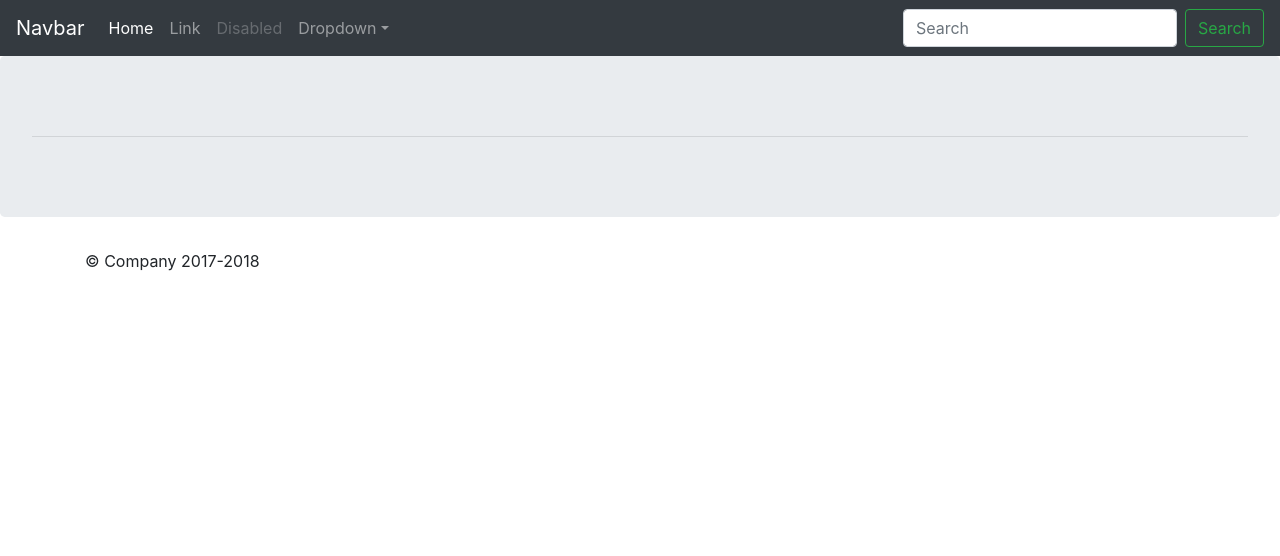
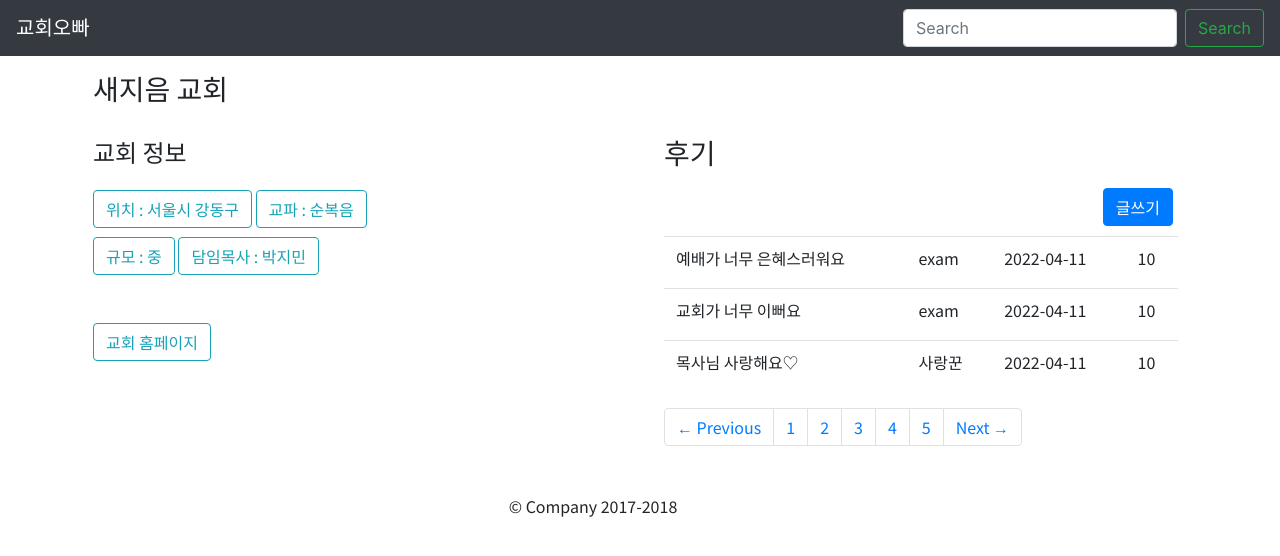
Before and after one commit to ckdqja135/ChurchOppa, a web app: file churchpage.html in a window 1280 px wide. Shown: the top 556 px of the page. Run offline with its HTML, style and script files only (its server is not run), Linux system fonts and the light colour scheme; some libraries are stand-ins or nearby versions.

Commit message:
디자인 1차 작업.
- Header 수정.
- 좌측, 우측 컨텐츠 추가.
- 글쓰기 버튼 추가.
- Input Modal창 추가.
- 홈 버튼 추가.

```diff
--- a/assets/css/jumbotron.css
+++ b/assets/css/jumbotron.css
@@ -2,3 +2,7 @@
 body {
   padding-top: 3.5rem;
 }
+
+.container {
+  font-family: 'Noto Sans KR', sans-serif;
+}
--- a/churchpage.html
+++ b/churchpage.html
@@ -5,28 +5,36 @@
     <meta name="viewport" content="width=device-width, initial-scale=1, shrink-to-fit=no">
     <meta name="description" content="">
     <meta name="author" content="">
-    <link rel="icon" href="../../../../favicon.ico">
+    <!-- <link rel="icon" href="../../../../favicon.ico"> -->
 
     <title>교회 오빠</title>
+    <!-- Bootstrap js -->
+    <script src="https://cdnjs.cloudflare.com/ajax/libs/jquery/3.2.1/jquery.min.js"></script>
+    <script src="https://maxcdn.bootstrapcdn.com/bootstrap/4.1.1/js/bootstrap.min.js"></script>
 
     <!-- Bootstrap core CSS -->
     <link href="./assets/css/bootstrap.min.css" rel="stylesheet">
 
     <!-- Custom styles for this template -->
     <link href="./assets/css/jumbotron.css" rel="stylesheet">
+    <link href="https://maxcdn.bootstrapcdn.com/bootstrap/4.1.1/css/bootstrap.min.css" rel="stylesheet" id="bootstrap-css">
+    <!-- Font -->
+    <link rel="preconnect" href="https://fonts.googleapis.com">
+    <link rel="preconnect" href="https://fonts.gstatic.com" crossorigin>
+    <link href="https://fonts.googleapis.com/css2?family=Noto+Sans+KR&display=swap" rel="stylesheet">
 </head>
 
 <body>
 
     <nav class="navbar navbar-expand-md navbar-dark fixed-top bg-dark">
-    <a class="navbar-brand" href="#">Navbar</a>
+    <a class="navbar-brand" href="index.html">교회오빠</a>
     <button class="navbar-toggler" type="button" data-toggle="collapse" data-target="#navbarsExampleDefault" aria-controls="navbarsExampleDefault" aria-expanded="false" aria-label="Toggle navigation">
         <span class="navbar-toggler-icon"></span>
     </button>
 
     <div class="collapse navbar-collapse" id="navbarsExampleDefault">
         <ul class="navbar-nav mr-auto">
-        <li class="nav-item active">
+        <!-- <li class="nav-item active">
             <a class="nav-link" href="#">Home <span class="sr-only">(current)</span></a>
         </li>
         <li class="nav-item">
@@ -42,7 +50,7 @@
             <a class="dropdown-item" href="#">Another action</a>
             <a class="dropdown-item" href="#">Something else here</a>
             </div>
-        </li>
+        </li> -->
         </ul>
         <form class="form-inline my-2 my-lg-0">
         <input class="form-control mr-sm-2" type="text" placeholder="Search" aria-label="Search">
@@ -51,28 +59,119 @@
     </div>
     </nav>
 
-    <main role="main">
+    <!-- <main role="main"> -->
+    <!-- Main jumbotron for a primary marketing message or call to action -->
+    <div class="container">
+        <!-- 전체 테두리 -->
+        <div class="row p-2">
+            <div class="col mt-2">
+                <div>
+                    <h3 id="ChuchTittle">새지음 교회</h3>
+                    <br />
+                </div>
+                <!-- 좌측 컨텐츠 -->
+                <h4>교회 정보</h4>
+                <div class="mt-4">
+                    <button type="button" class="btn btn-outline-info center" onfocus="this.blur();">위치 : 서울시 강동구</button>
+                    <button type="button" class="btn btn-outline-info center" onfocus="this.blur();">교파 : 순복음</button>
+                    <div class="col mb-2">
+                    </div>
+                    <button type="button" class="btn btn-outline-info center" onfocus="this.blur();">규모 : 중</button>
+                    <button type="button" class="btn btn-outline-info center" onfocus="this.blur();">담임목사 : 박지민</button>
+                    <br />
+                    <br />
+                    <br />
+                    <button type="button" class="btn btn-outline-info center" onfocus="this.blur();">교회 홈페이지</button>
+                </div>
+            </div>
+                <!-- 우측 컨텐츠 -->
+                <div class="p-4 col-6 col-sm-6">
+                </br />
+                </br />
+                    <h3>후기</h3>
+                    <div class="form-row float-right" style="padding: 10px;">
+                        <button type="button" class="btn btn-primary" data-toggle="modal" data-target="#exampleModal">글쓰기</button>
+                    </div>
+                        <table class="table table-hover">
+                            <tbody>
+                                <tr>
+                                    <td><h6>예배가 너무 은혜스러워요</h6></td>
+                                    <td><h6>exam</h6></td>
+                                    <td><h6>2022-04-11</h6></td>
+                                    <td><h6>10</h6></td>
+                                </tr>
+                                <tr>
+                                    <td><h6>교회가 너무 이뻐요</h6></td>
+                                    <td><h6>exam</h6></td>
+                                    <td><h6>2022-04-11</h6></td>
+                                    <td><h6>10</h6></td>
+                                </tr>
+                                <tr>
+                                    <td><h6>목사님 사랑해요♡</h6></td>
+                                    <td><h6>사랑꾼</h6></td>
+                                    <td><h6>2022-04-11</h6></td>
+                                    <td><h6>10</h6></td>
+                                </tr>
+                            </tbody>
+                        </table>
+                        <ul class="pagination">
+                            <li class="page-item"><a class="page-link" href="#">← Previous</a></li>
+                            <li class="page-item"><a class="page-link" href="#">1</a></li>
+                            <li class="page-item"><a class="page-link" href="#">2</a></li>
+                            <li class="page-item"><a class="page-link" href="#">3</a></li>
+                            <li class="page-item"><a class="page-link" href="#">4</a></li>
+                            <li class="page-item"><a class="page-link" href="#">5</a></li>
+                            <li class="page-item"><a class="page-link" href="#">Next →</a></li>
+                        </ul>
 
-    <!-- Main jumbotron for a primary marketing message or call to action -->
-    <div class="jumbotron">
-        <div class="container">
-        <!-- <h1 class="display-3">Hello, world!</h1>
-        <p>This is a template for a simple marketing or informational website. It includes a large callout called a jumbotron and three supporting pieces of content. Use it as a starting point to create something more unique.</p>
-        <p><a class="btn btn-primary btn-lg" href="#" role="button">Learn more &raquo;</a></p>
-        </div> -->
+                        <div class="modal fade" id="exampleModal" tabindex="-1" role="dialog" aria-labelledby="exampleModalLabel" aria-hidden="true">
+                            <div class="modal-dialog" role="document">
+                                <div class="modal-content">
+                                <div class="modal-header">
+                                <h5 class="modal-title" id="exampleModalLabel">교회 후기</h5>
+                                <button type="button" class="close" data-dismiss="modal" aria-label="Close">
+                                    <span aria-hidden="true">&times;</span>
+                                </button>
+                            </div>
+                            <div class="modal-body">
+                                <form>
+                                    <div class="form-group">
+                                        <label for="recipient-name" class="col-form-label">title</label>
+                                        <input type="text" class="form-control" id="recipient-name">
+                                    </div>
+                                    <div class="form-group">
+                                        <h6>
+                                            다른 사람의 인격권을 침해하거나 명예를 훼손하게 하는 글, 불쾌감을 주는 욕설 또는 비방하는 글, 유언비어나 허위사실을 유포하는 글, 도배성 글의 경우 글이 삭제되거나 이용제재를 받을 수 있습니다.
+                                        </h6>
+                                        <label for="message-text" class="col-form-label">Content</label>
+                                        <textarea class="form-control" id="message-text"></textarea>
+                                    </div>
+                                </form>
+                            </div>
+                            <div class="member_login pl-2">
+                                <form>
+                                    <div class="member_login_input">
+                                        <input type="text" name="username" placeholder="아이디" >
+                                        <input type="password" name="password" placeholder="비밀번호">
+                                    </div>
+                                </form>
+                            </div>
+                            <div class="modal-footer">
+                                <button type="button" class="btn btn-secondary" data-dismiss="modal">닫기</button>
+                                <button type="button" class="btn btn-primary">글쓰기</button>
+                            </div>
+                        </div>
+                    </div>
+                </div>
+            </div>
         </div>
 
-        <div class="container">
+    <footer class="container">
+        <div class="container row" style="float: none; margin:100 auto;">
+            <div class="col-md-3" style="float: none; margin:0 auto;">
+            <p>&copy; Company 2017-2018</p>
         </div>
-
-        <hr>
-
-        </div> <!-- /container -->
-
-    </main>
-
-    <footer class="container">
-        <p>&copy; Company 2017-2018</p>
+        </div>
     </footer>
 
     <!-- Bootstrap core JavaScript
```
